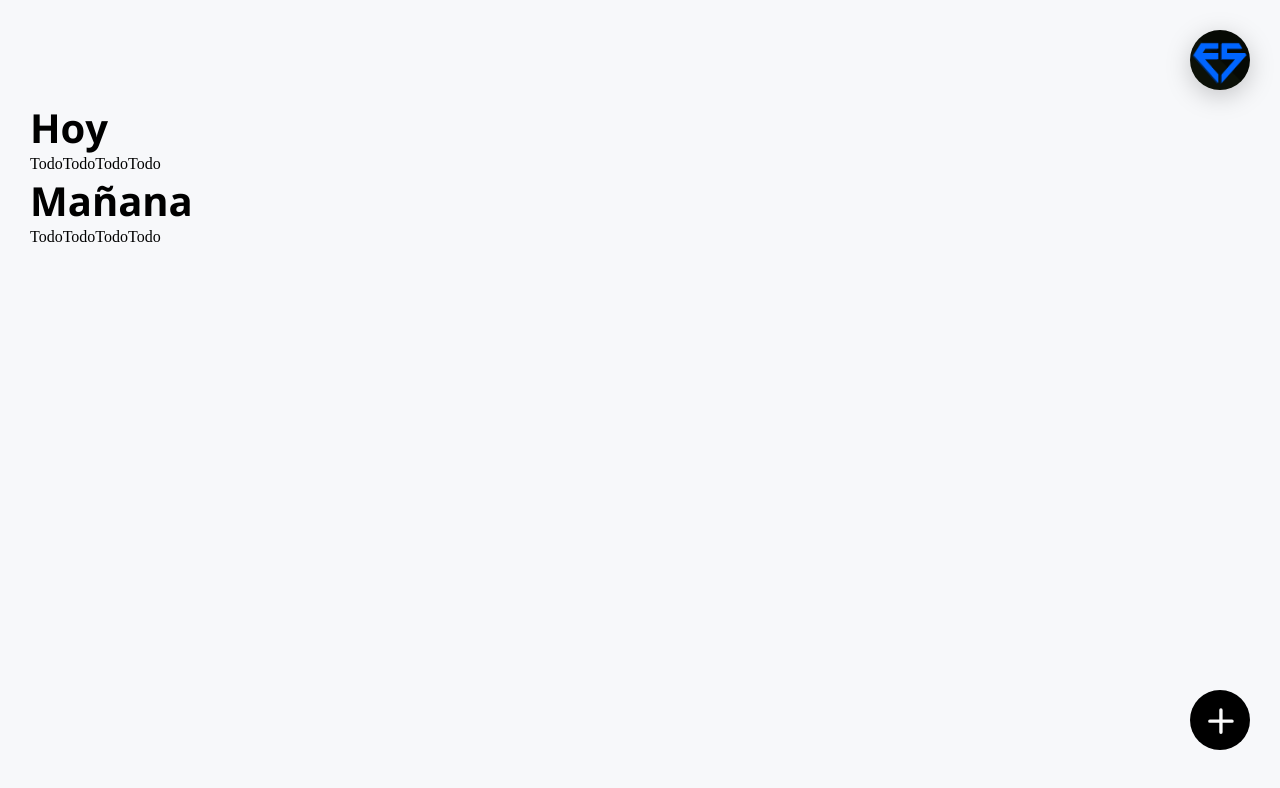
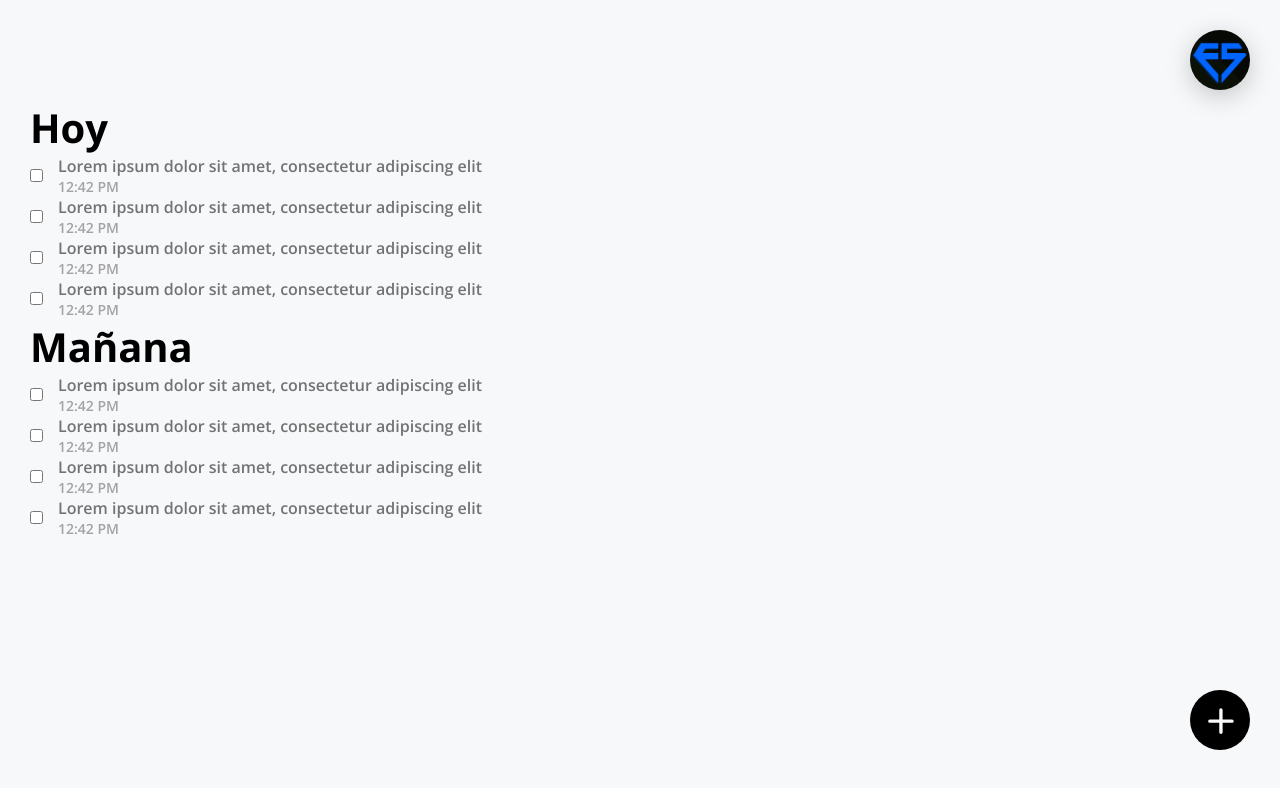
Before and after one commit to francobalich/Minimal-TodoApp, a React (Vite) app: page / in a window 1280 px wide. Shown: the top 788 px of the page. Built offline with nearby package versions, Linux system fonts and the light colour scheme.

Commit message:
Add styles

```diff
--- a/src/TodoApp/components/Todo.jsx
+++ b/src/TodoApp/components/Todo.jsx
@@ -1,8 +1,13 @@
+import '../styles/Todo.css'
 
 export const Todo = () => {
   return (
-    <>
-    Todo
-    </>
+    <div className="todoItem">
+      <input type='checkbox' />
+      <div className="todo_info">
+        <p className="todo_name">Lorem ipsum dolor sit amet, consectetur adipiscing elit</p>
+        <p className="todo_time">12:42 PM</p>
+      </div>
+    </div>
   )
 }
--- /dev/null
+++ b/src/TodoApp/styles/Todo.css
@@ -0,0 +1,23 @@
+.todoItem{
+  font-family: 'Open Sans';
+  font-style: normal;
+  display: flex;
+  flex-direction: row;
+  gap: 15px;
+}
+.checkbox{
+
+}
+.todo_info{
+
+}
+.todo_name{
+    font-weight: 600;
+    font-size: 16px;
+    color: #737373;
+}
+.todo_time{
+  font-weight: 600;
+  font-size: 14px;
+  color: #A3A3A3;
+}
```
